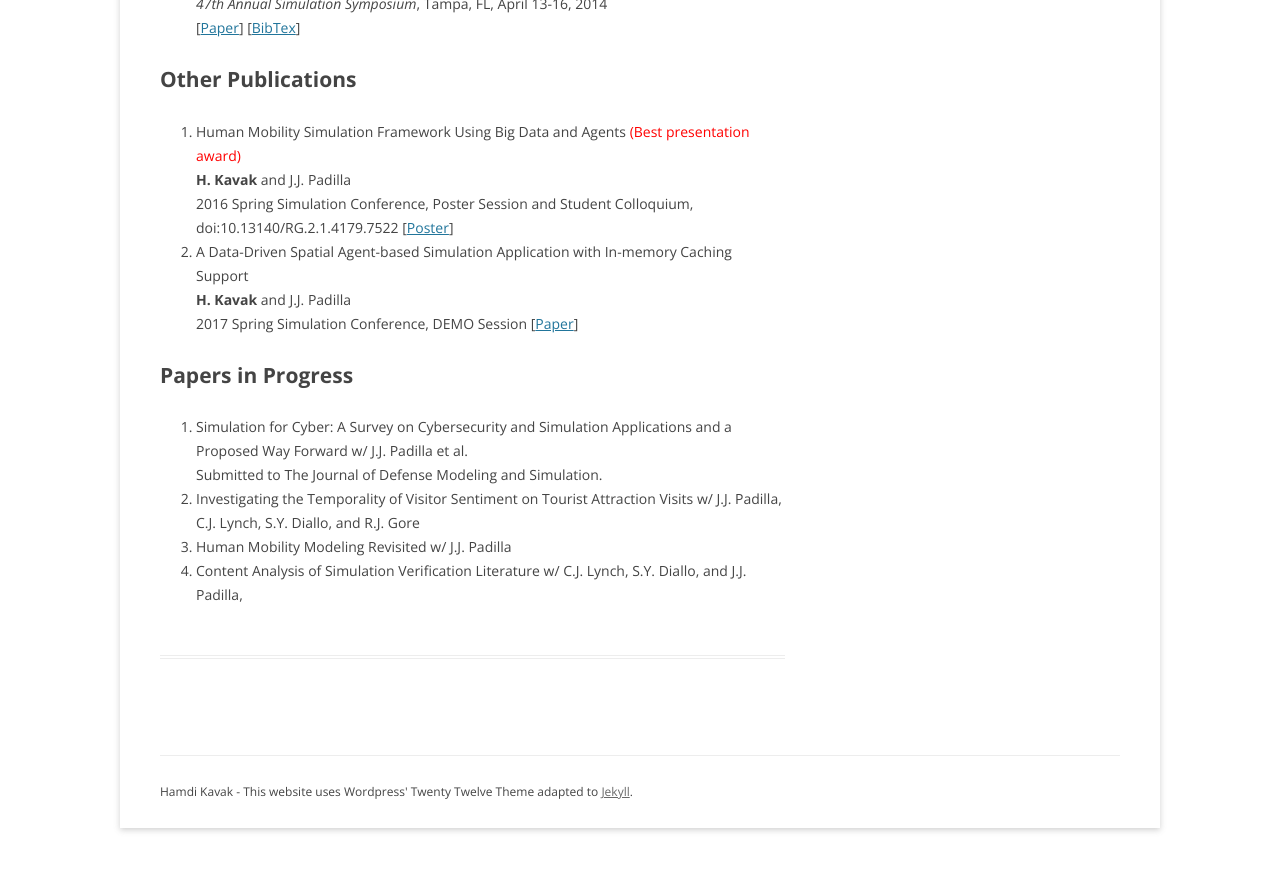
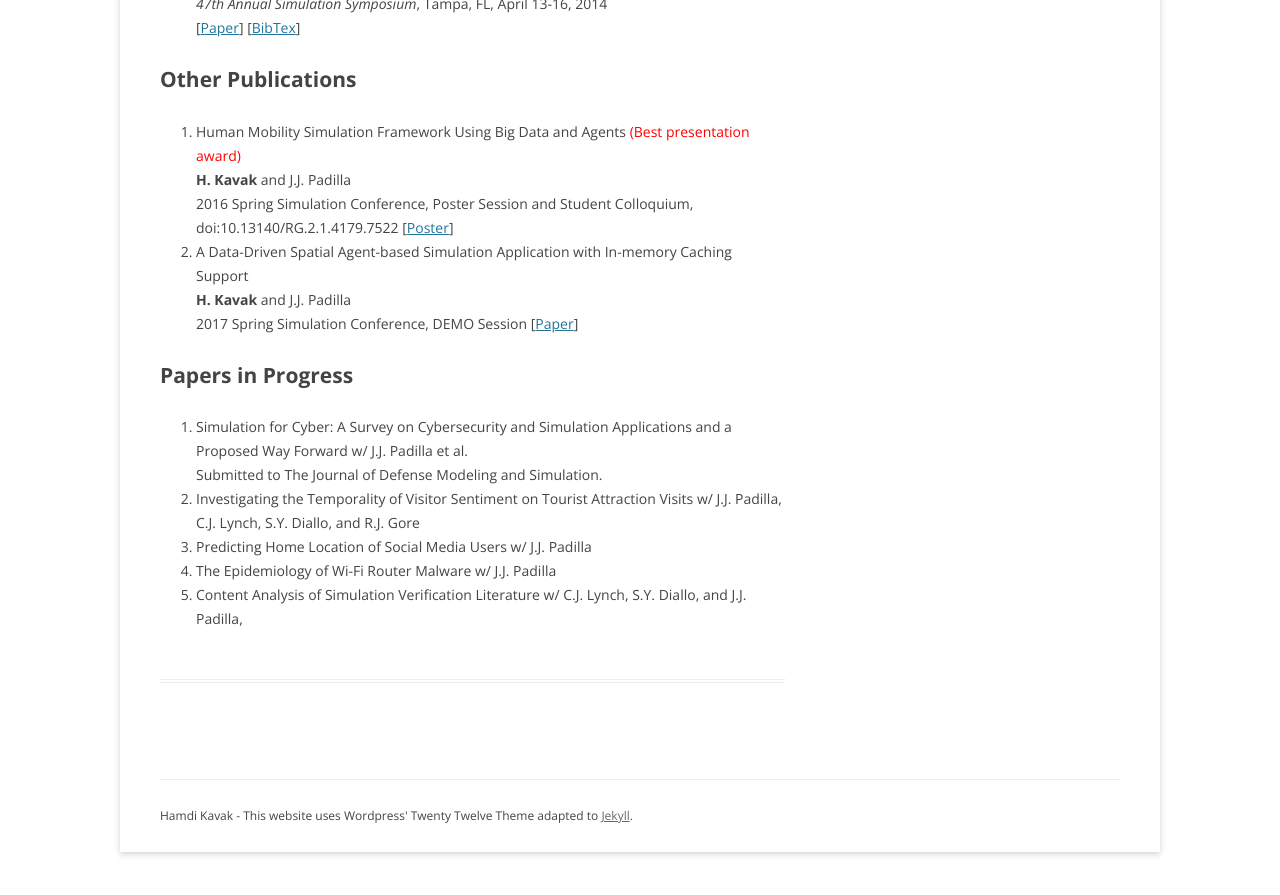
Before and after one commit to hamdikavak/hamdikavak.github.io, a Jekyll site: the page built from publications/index.html, in a window 1280 px wide and 900 px high, scrolled down 1773 px. Shown: the top 895 px of the window. Built offline with Jekyll 4.4.1, drawn with Linux system fonts in a browser that asks for light colours; nearby versions of some CDN libraries; library files that are not in the unit come from our copies.

Commit message:
Update index.html

```diff
--- a/publications/index.html
+++ b/publications/index.html
@@ -131,9 +131,12 @@ current_page_publications: current_page_item
     Investigating the Temporality of Visitor Sentiment on Tourist Attraction Visits w/ J.J. Padilla, C.J. Lynch, S.Y. Diallo, and R.J. Gore
   </li>
   <li>
-     Human Mobility Modeling Revisited w/ J.J. Padilla
+     Predicting Home Location of Social Media Users w/ J.J. Padilla
   </li>
-    <li>
+  <li>
+     The Epidemiology of Wi-Fi Router Malware w/ J.J. Padilla
+  </li>
+  <li>
      Content Analysis of Simulation Verification Literature w/ C.J. Lynch, S.Y. Diallo, and J.J. Padilla,
   </li>
 
```
